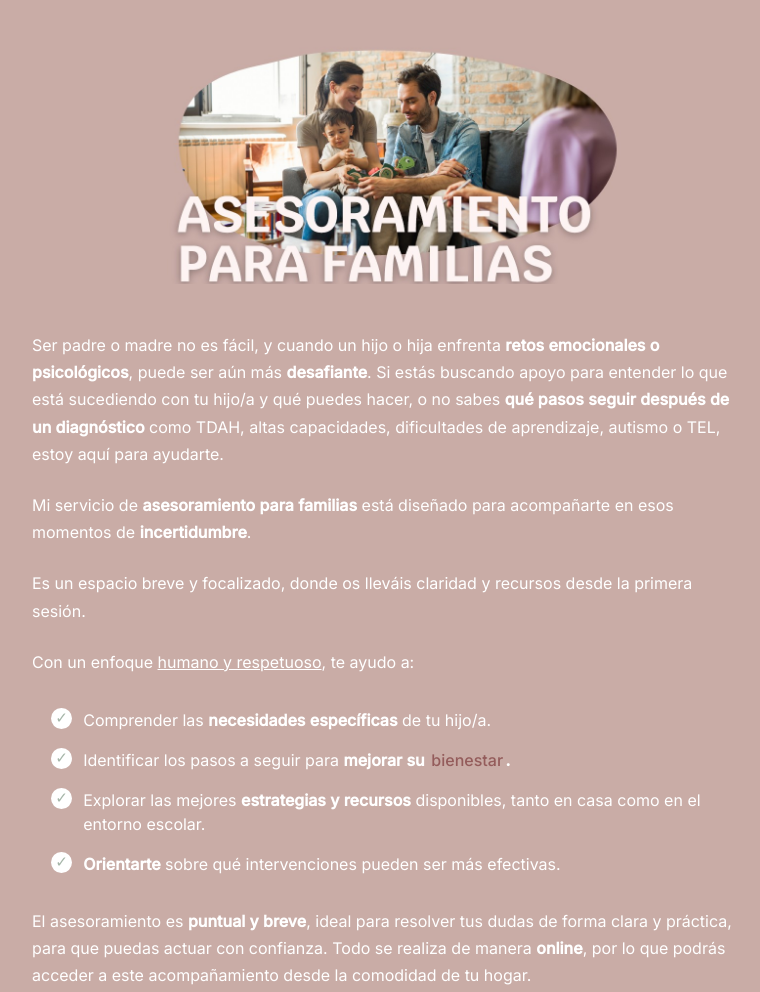
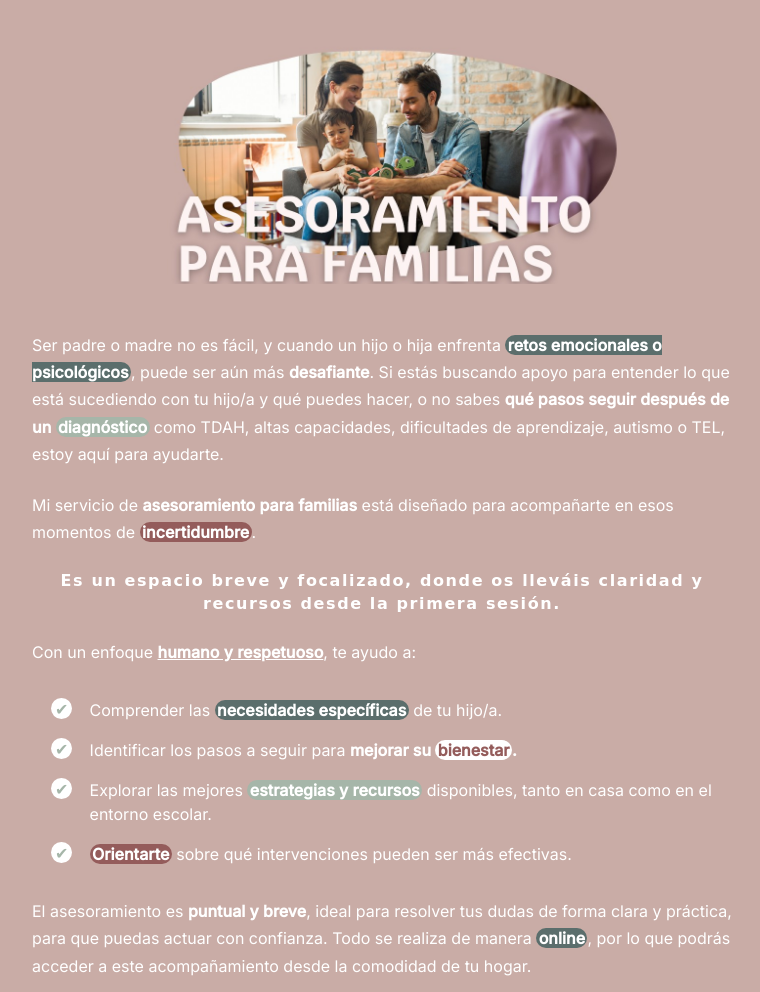
Before and after one commit to MiguelRomeroOlea/JoanaJarqueMarin, a plain HTML site: page asesoramiento.html in a window 1280 px wide. Shown: the top 992 px of the page, without its empty margins (258-1018 px from the left). Drawn offline with Linux system fonts and the light colour scheme.

Commit message:
Asesoramiento Familias

```diff
--- a/asesoramiento.html
+++ b/asesoramiento.html
@@ -30,43 +30,43 @@
 <section class="service-text">
 
   <p>
-    Ser padre o madre no es fácil, y cuando un hijo o hija enfrenta <strong>retos
-    emocionales o psicológicos</strong>, puede ser aún más <strong>desafiante</strong>.
+    Ser padre o madre no es fácil, y cuando un hijo o hija enfrenta
+    <span class="highlight-box-sgreen">retos emocionales o psicológicos</span>, puede ser aún más <strong>desafiante</strong>.
     Si estás buscando apoyo para entender lo que está sucediendo con tu hijo/a
-    y qué puedes hacer, o no sabes <strong>qué pasos seguir después de un diagnóstico
+    y qué puedes hacer, o no sabes <strong>qué pasos seguir después de un <span class="highlight-box-green">diagnóstico</span>
       </strong> como TDAH, altas capacidades, dificultades de aprendizaje, autismo o TEL,
       estoy aquí para ayudarte.
   </p>
   <p>
     Mi servicio de <strong>asesoramiento para familias</strong> está diseñado para acompañarte en esos
-     momentos de <strong>incertidumbre</strong>.
+     momentos de <span class="highlight-box-spink">incertidumbre</span>.
   </p>
   <!-- BLOQUE DESTACADO -->
-  <p>
+  <p class="handwritten-text">
     Es un espacio breve y focalizado, donde os lleváis claridad
     y recursos desde la primera sesión.
   </p>
 
   <p>
-    Con un enfoque <u>humano y respetuoso</u>, te ayudo a:
+    Con un enfoque <strong><u>humano y respetuoso</u></strong>, te ayudo a:
   </p>
 
   <!-- CHECKPOINTS -->
   <ul class="checklist">
-    <li>Comprender las <strong>necesidades específicas</strong> de tu hijo/a.</li>
-    <li>Identificar los pasos a seguir para <strong>mejorar su <span class="highlight-box">bienestar</span>.</strong></li>
-    <li>Explorar las mejores <strong>estrategias y recursos</strong> disponibles, tanto
+    <li>Comprender las <span class="highlight-box-sgreen">necesidades específicas</span> de tu hijo/a.</li>
+    <li>Identificar los pasos a seguir para <strong>mejorar su <span class="highlight-box-white">bienestar</span>.</strong></li>
+    <li>Explorar las mejores <span class="highlight-box-green">estrategias y recursos</span> disponibles, tanto
       en casa como en el entorno escolar.</li>
-    <li><strong>Orientarte</strong> sobre qué intervenciones pueden ser más efectivas.</li>
+    <li><span class="highlight-box-spink">Orientarte</span> sobre qué intervenciones pueden ser más efectivas.</li>
   </ul>
 
   <p>
     El asesoramiento es <strong>puntual y breve</strong>, ideal para resolver tus dudas de forma clara y
-    práctica, para que puedas actuar con confianza. Todo se realiza de manera <strong>online</strong>,
+    práctica, para que puedas actuar con confianza. Todo se realiza de manera <span class="highlight-box-sgreen">online</span>,
      por lo que podrás acceder a este acompañamiento desde la comodidad de tu hogar.
   </p>
   <!-- BLOQUE DESTACADO -->
-  <p>
+  <p class="handwritten-text">
     Si te gustaría recibir orientación o aclarar tus dudas, estaré encantada de acompañarte.
   </p>
 
--- a/css/styles.css
+++ b/css/styles.css
@@ -260,7 +260,7 @@ h1 {
 
 .service-footer a {
   text-decoration: none;
-  color: var(--text-main);
+  color: #ffffff;
   font-size: 0.9rem;
 }
 
@@ -280,16 +280,67 @@ h1 {
 
   box-shadow: 0 2px 8px rgba(0,0,0,0.04);
 }*/
-.highlight-box {
+.highlight-box-white {
   position: relative;
   display: inline;
 
-  font-weight: 500;
+  font-weight: 600;
   color: #945C5B;
+  background-color: #ffffff;
+  padding: 0 0.15em;
+  border-radius: 999px;
 
+}
+
+.highlight-box-green {
+  position: relative;
+  display: inline;
+
+  font-weight: 600;
+  background-color: #A6B6A9;
+  color: #ffffff;
   padding: 0 0.15em;
+  border-radius: 999px;
+
 }
-.highlight-box::after {
+
+.highlight-box-sgreen {
+  position: relative;
+  display: inline;
+
+  font-weight: 600;
+  background-color: #5B6E6C;
+  color: #ffffff;
+  padding: 0 0.15em;
+  border-radius: 999px;
+
+}
+
+.highlight-box-pink {
+  position: relative;
+  display: inline;
+
+  font-weight: 600;
+  background-color: #C9ACA6;
+  color: #ffffff;
+  padding: 0 0.15em;
+  border-radius: 999px;
+
+}
+
+.highlight-box-spink {
+  position: relative;
+  display: inline;
+
+  font-weight: 600;
+  color: #ffffff;
+  background-color: #945C5B;
+  padding: 0 0.15em;
+  border-radius: 999px;
+
+}
+
+/*.highlight-box::after {
   content: "";
   position: absolute;
 
@@ -302,9 +353,9 @@ h1 {
   background-color: #ffffff;
   opacity: 0.35;
 
-  border-radius: 6px;
+  border-radius: 999px;
   z-index: -1;
-}
+}*/
 
 /* Checklist */
 
@@ -316,14 +367,14 @@ h1 {
 
 .checklist li {
   position: relative;
-  padding-left: 2rem;
+  padding-left: 2.4rem;
   margin-bottom: 1rem;
   line-height: 1.5;
 }
 
 /* círculo + check */
 .checklist li::before {
-  content: "✓";
+  content: "✔";
   position: absolute;
   left: 0;
   top: 0;
@@ -335,13 +386,26 @@ h1 {
   color: #A6B6A9;
 
   border-radius: 50%;
-  font-size: 0.95rem;
+  /*font-size: 0.95rem;
+  font-weight: 8000;*/
 
   display: flex;
   align-items: center;
   justify-content: center;
 }
 
+/* Letra Caveat */
+.handwritten-text {
+  font-family: 'Shadows Into Light', cursive;
+  font-size: 1rem;
+  font-weight: 800;
+
+  color: #ffffff;
+
+  text-align: center;
+  line-height: 1.4;
+  letter-spacing: 0.1em;
+}
 /* Firma final */
 
 .service-signature {
```
Also changed, not shown: index.html (+2 -2 lines).
